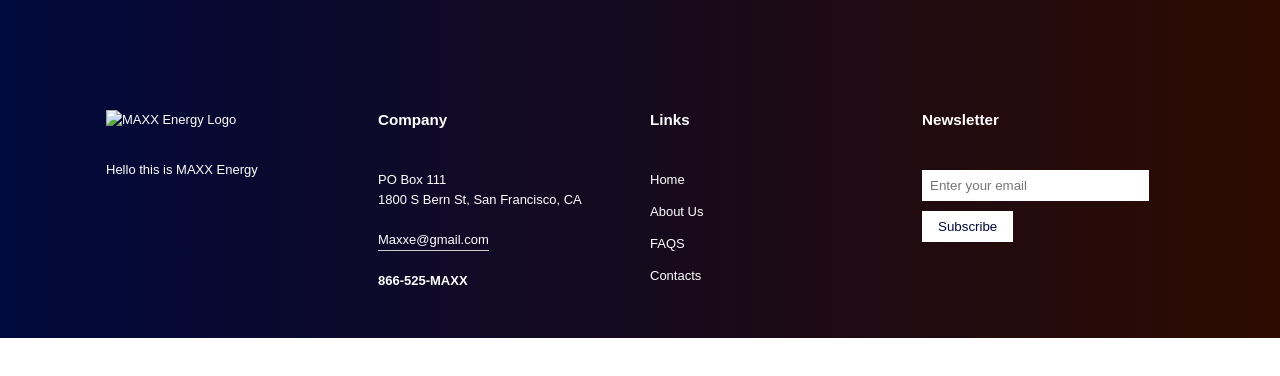
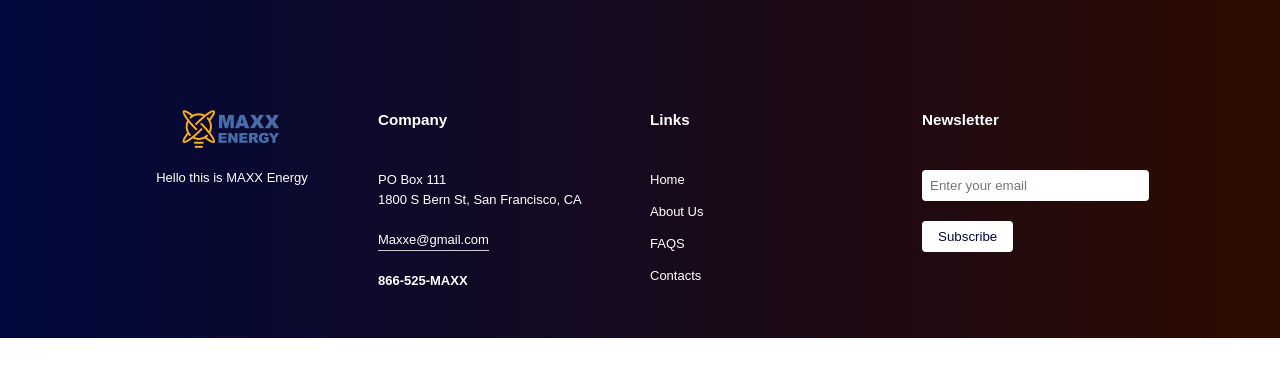
Before and after one commit to jakeyljohnson13/MaxxEnergyEDAP, a plain HTML site: page footer.html in a window 1280 px wide. Drawn offline with Linux system fonts and the light colour scheme.

Commit message:
fixed footer
Added left align to footer.css

```diff
--- a/footer.css
+++ b/footer.css
@@ -33,12 +33,21 @@ footer{
 .col{
     flex-basis: 25%;
     padding: 10px;
+    min-width: 200px;
+    text-align: left;
+}
+
+.col:first-child {
+    display: flex;
+    flex-direction: column;
+    align-items: center;
+    text-align: center;
 }
 
 .logo{
-    width: 80px;
+    width: 100px;
     height: auto;
-    margin-bottom: 30px;
+    margin-bottom: 20px;
 }
 
 .col h3{
@@ -62,3 +71,36 @@ ul li a{
     text-decoration: none;
     color: #fff;
 }
+
+form input[type="email"] {
+    padding: 10px;
+    width: 90%;
+    border: none;
+    border-radius: 4px;
+    margin-bottom: 10px;
+}
+
+form button {
+    padding: 10px 20px;
+    background-color: #F9A825;
+    color: #00093c;
+    border: none;
+    border-radius: 4px;
+    cursor: pointer;
+}
+
+form button:hover {
+    background-color: #d38f00;
+}
+
+@media (max-width: 768px) {
+    .row {
+        flex-direction: column;
+        text-align: center;
+    }
+
+    .col {
+        flex-basis: 100%;
+        margin-bottom: 30px;
+    }
+}
--- a/footer.html
+++ b/footer.html
@@ -9,7 +9,7 @@
     <footer>
         <div class="row">
             <div class="col">
-                <img src="logo1.png" class="logo" alt="MAXX Energy Logo">
+                <img src="images/logo1.png" class="logo" alt="MAXX Energy Logo">
                 <p>Hello this is MAXX Energy </p>
             </div>
             <div class="col">
```
Also changed, not shown: index.html (+1 -0 lines).
